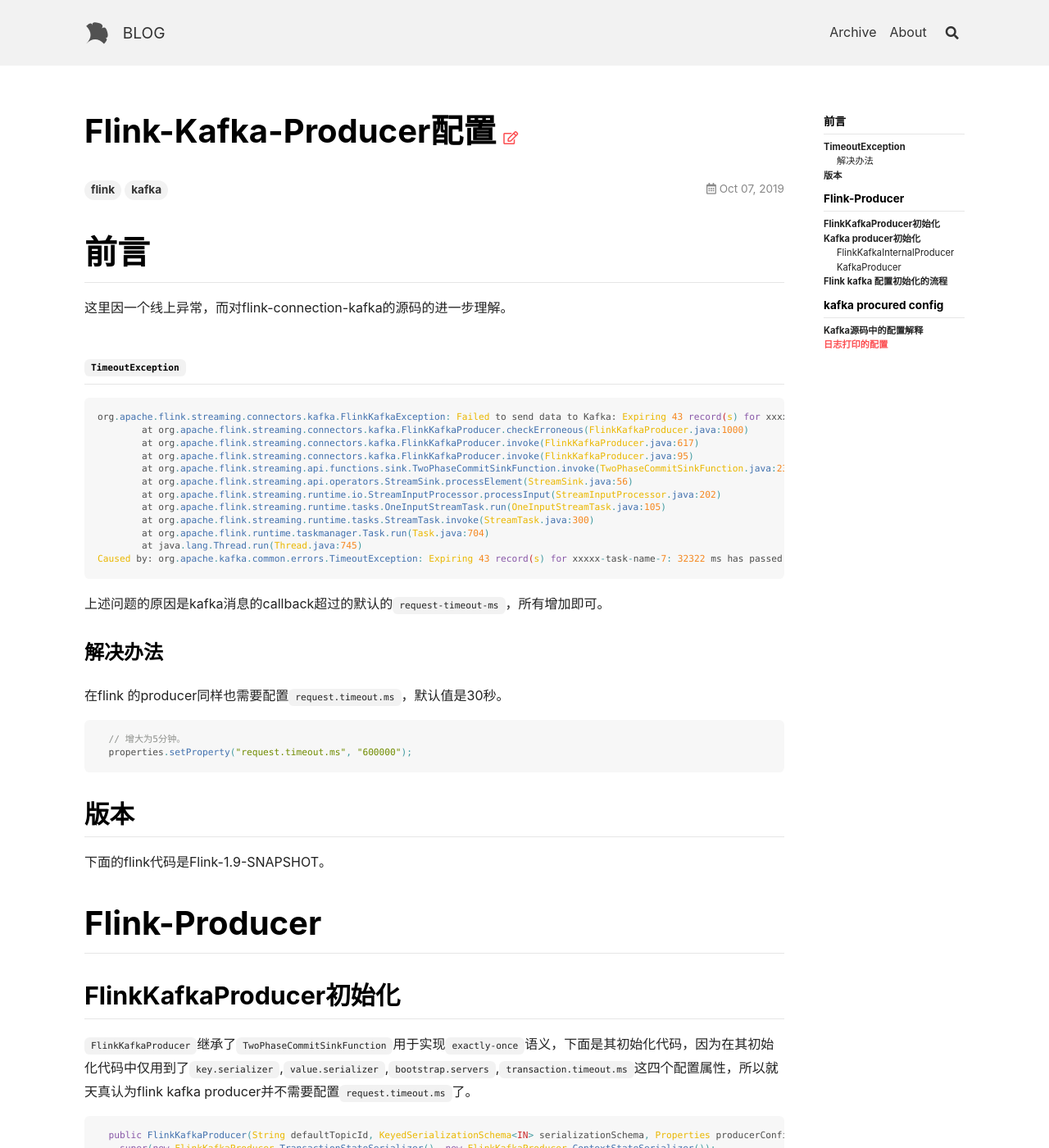
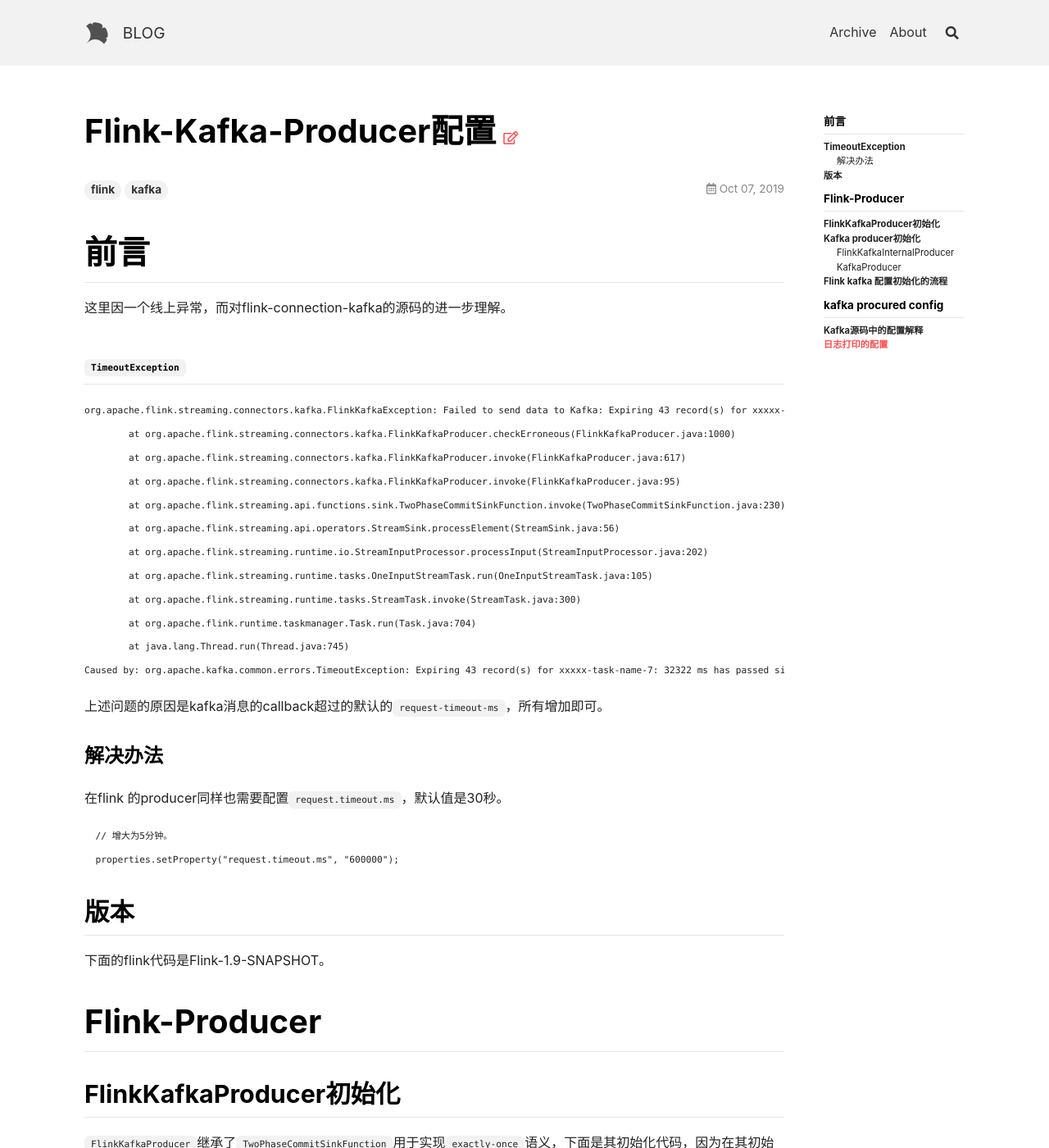
Before and after one commit to sureally/sureally.github.io, a Jekyll site: the page built from _posts/flink/2019-10-07-Flink-Kafka-Producer配置.markdown, in a window 1280 px wide and 1400 px high. Shown: the whole window at 82% size. Built offline with Jekyll 4.4.1, drawn with Linux system fonts in a browser that asks for light colours; nearby versions of some CDN libraries.

Commit message:
Blog 更新。

````diff
--- a/_posts/flink/2019-10-07-Flink-Kafka-Producer配置.markdown
+++ b/_posts/flink/2019-10-07-Flink-Kafka-Producer配置.markdown
@@ -12,8 +12,7 @@ tags: [flink, kafka]
 这里因一个线上异常，而对flink-connection-kafka的源码的进一步理解。
 
 ## `TimeoutException`
-```java
-org.apache.flink.streaming.connectors.kafka.FlinkKafkaException: Failed to send data to Kafka: Expiring 43 record(s) for xxxxx-task-name-7: 32322 ms has passed since last append
+<pre><code class="java">org.apache.flink.streaming.connectors.kafka.FlinkKafkaException: Failed to send data to Kafka: Expiring 43 record(s) for xxxxx-task-name-7: 32322 ms has passed since last append
 	at org.apache.flink.streaming.connectors.kafka.FlinkKafkaProducer.checkErroneous(FlinkKafkaProducer.java:1000)
 	at org.apache.flink.streaming.connectors.kafka.FlinkKafkaProducer.invoke(FlinkKafkaProducer.java:617)
 	at org.apache.flink.streaming.connectors.kafka.FlinkKafkaProducer.invoke(FlinkKafkaProducer.java:95)
@@ -25,17 +24,16 @@ org.apache.flink.streaming.connectors.kafka.FlinkKafkaException: Failed to send
 	at org.apache.flink.runtime.taskmanager.Task.run(Task.java:704)
 	at java.lang.Thread.run(Thread.java:745)
 Caused by: org.apache.kafka.common.errors.TimeoutException: Expiring 43 record(s) for xxxxx-task-name-7: 32322 ms has passed since last append
-```
+</code></pre>
 
 上述问题的原因是kafka消息的callback超过的默认的`request-timeout-ms`，所有增加即可。
 
 ### 解决办法
 
 在flink 的producer同样也需要配置`request.timeout.ms`，默认值是30秒。
-```java
-  // 增大为5分钟。
-  properties.setProperty("request.timeout.ms", "600000");
-```
+<pre><code class="java">  // 增大为5分钟。
+  properties.setProperty(&quot;request.timeout.ms&quot;, &quot;600000&quot;);
+</code></pre>
 
 ## 版本
 下面的flink代码是Flink-1.9-SNAPSHOT。
````
